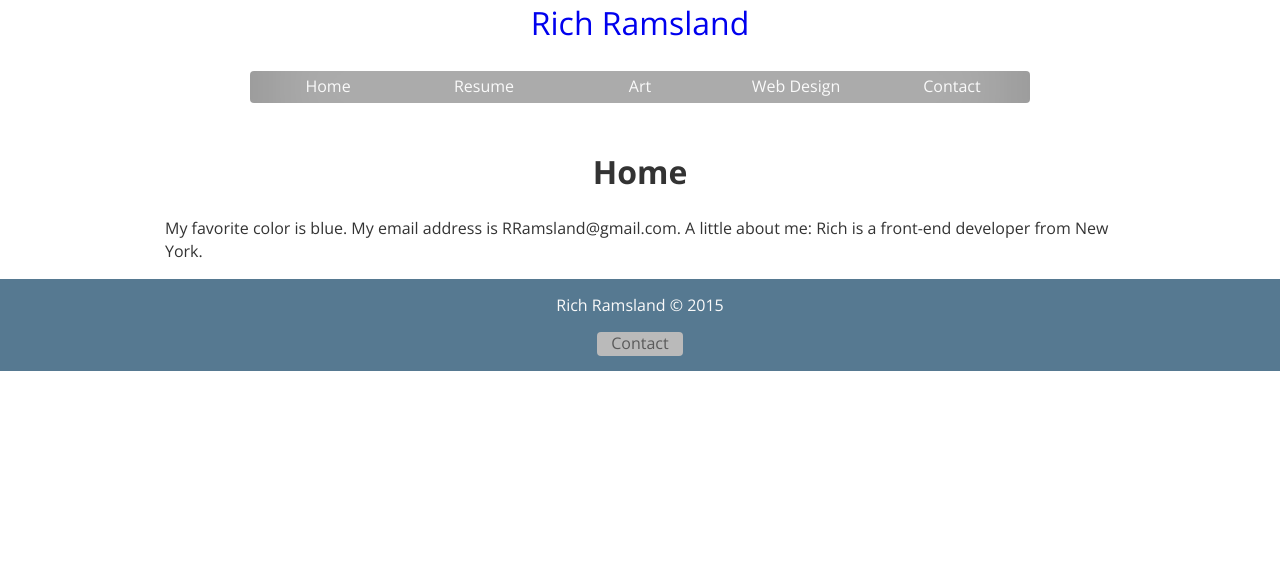
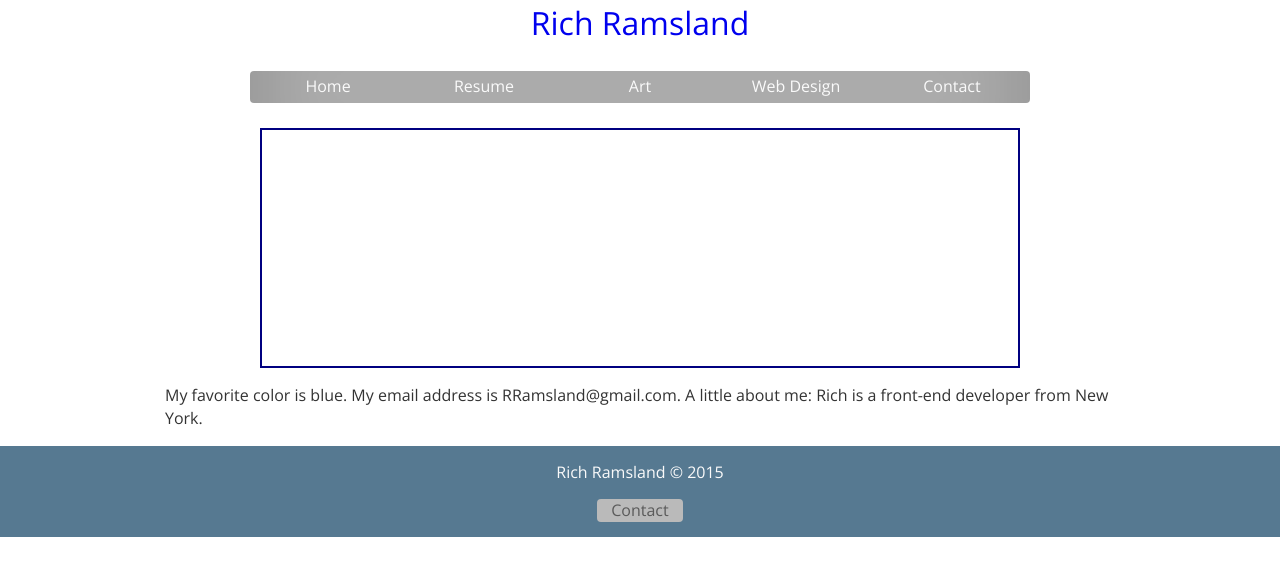
Before and after one commit to RRamsland/rramsland.github.io, a Jekyll site: the page built from index.html, in a window 1280 px wide. Shown: the top 576 px of the page. Built offline with Jekyll 4.4.1, drawn with Linux system fonts in a browser that asks for light colours; nearby versions of some CDN libraries; library files that are not in the unit come from our copies.

Commit message:
Updated Home Page Contents

```diff
--- a/index.html
+++ b/index.html
@@ -1,9 +1,8 @@
 ---
 title: Home
-color: blue
 layout: default
 ---
 <div class="container">
-	<h1>{{page.title}}</h1>
-	<p>My favorite color is {{page.color}}. My email address is {{site.email}}. A little about me: {{site.description}}.</p>
-</div>
+	   <div class="slider"></div>
+	   <p>My favorite color is blue. My email address is RRamsland@gmail.com. A little about me: Rich is a front-end developer from New York.</p>
+ </div>
```
